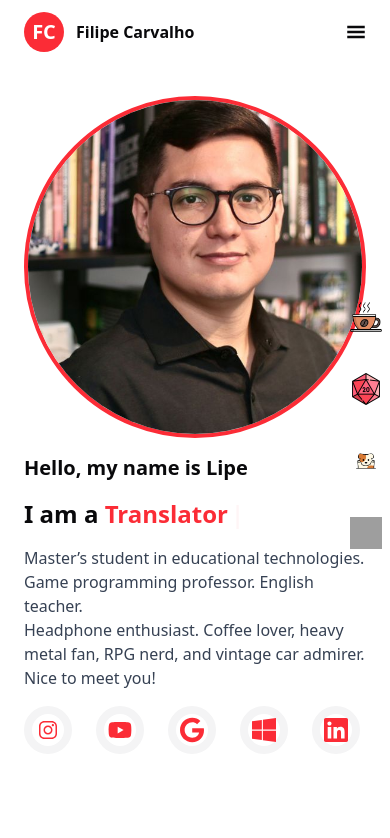
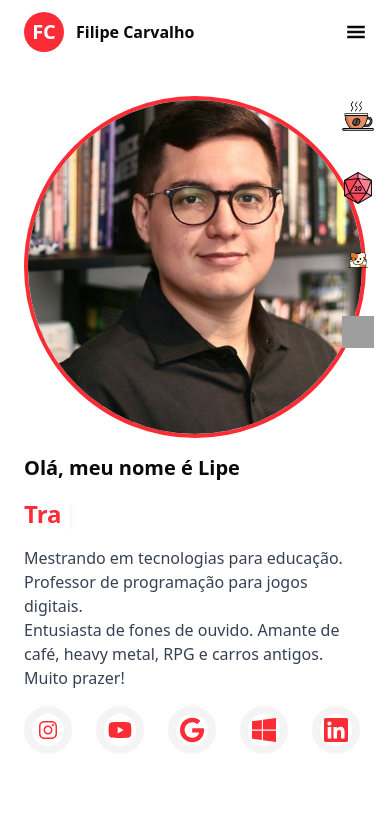
Before and after one commit to arthur-Gsilva/lipecarvalho, a Next.js app: page / in a window 390 px wide. Shown: the top 838 px of the page. Built offline with nearby package versions, Linux system fonts and the light colour scheme; grey boxes are pictures that could not be loaded.

Commit message:
incio da alteração na imagem

```diff
--- a/src/components/home/Banner.tsx
+++ b/src/components/home/Banner.tsx
@@ -35,7 +35,7 @@ export const Banner = () => {
                     </p>
 
                     <div className="flex flex-col items-start lg:flex-row lg:items-center gap-4 justify-between">
-                        <div className="flex items-center gap-6">
+                        <div className="flex flex-wrap items-center gap-6">
 
                             <BigIcon link="https://www.instagram.com/flpc.english/">
                                 <IoLogoInstagram className="text-primary text-3xl cursor-pointer"/>
@@ -68,11 +68,13 @@ export const Banner = () => {
                             alt="foto minha"
                             className="w-full h-full object-cover rounded-full border-4 border-primary"
                         />
+
+
                     </div>
                 </div>
             </div>
 
-            <div className="absolute right-2 top-1/2 -translate-y-1/2 flex flex-col gap-10">
+            <div className="absolute right-4 top-0 mt-32 md:mt-0 md:top-1/2 -translate-y-1/2 flex flex-col gap-10">
                             <img
                                 src="./bannerIcons/coffee.png"
                                 alt="ícone de café"
--- a/src/components/home/JobWritter.tsx
+++ b/src/components/home/JobWritter.tsx
@@ -12,7 +12,6 @@ export const JobWritter = () => {
 
   return (
     <h4 className="text-2xl font-bold">
-      {language === 'pt-br' ? 'Eu sou' : 'I am a'}{' '}
       <span className="text-primary">
         <Typewriter
           words={language === 'pt-br' ? portuguese : english}
--- a/src/context/LangContext.tsx
+++ b/src/context/LangContext.tsx
@@ -24,7 +24,7 @@ interface LanguageProviderProps {
 }
 
 export const LanguageProvider: React.FC<LanguageProviderProps> = ({ children }) => {
-  const [language, setLanguage] = useState<Language>('eng');
+  const [language, setLanguage] = useState<Language>('pt-br');
 
   return (
     <LanguageContext.Provider value={{ language, setLanguage }}>
```
Lines whose indentation alone changed are shown as unchanged.
